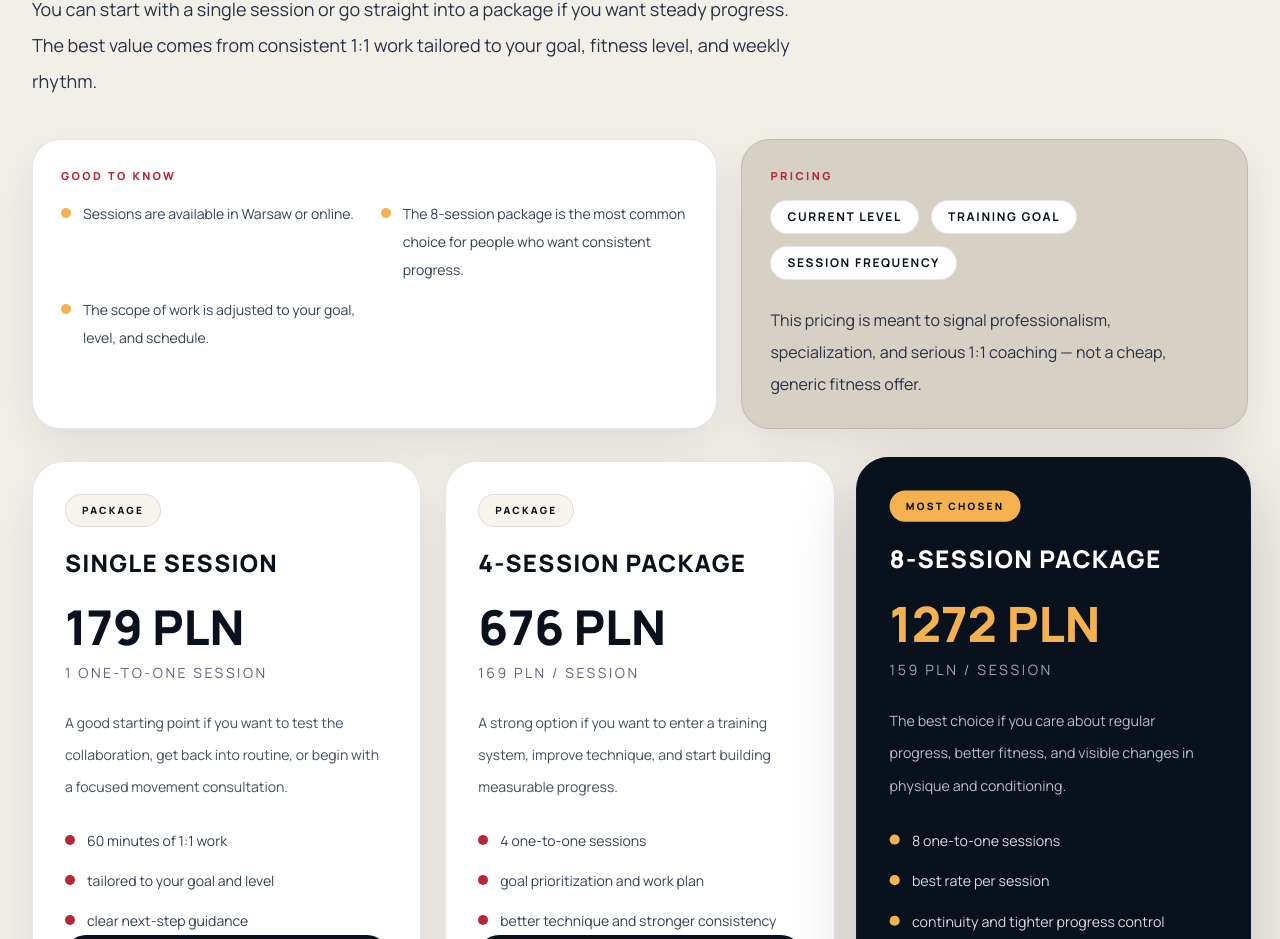
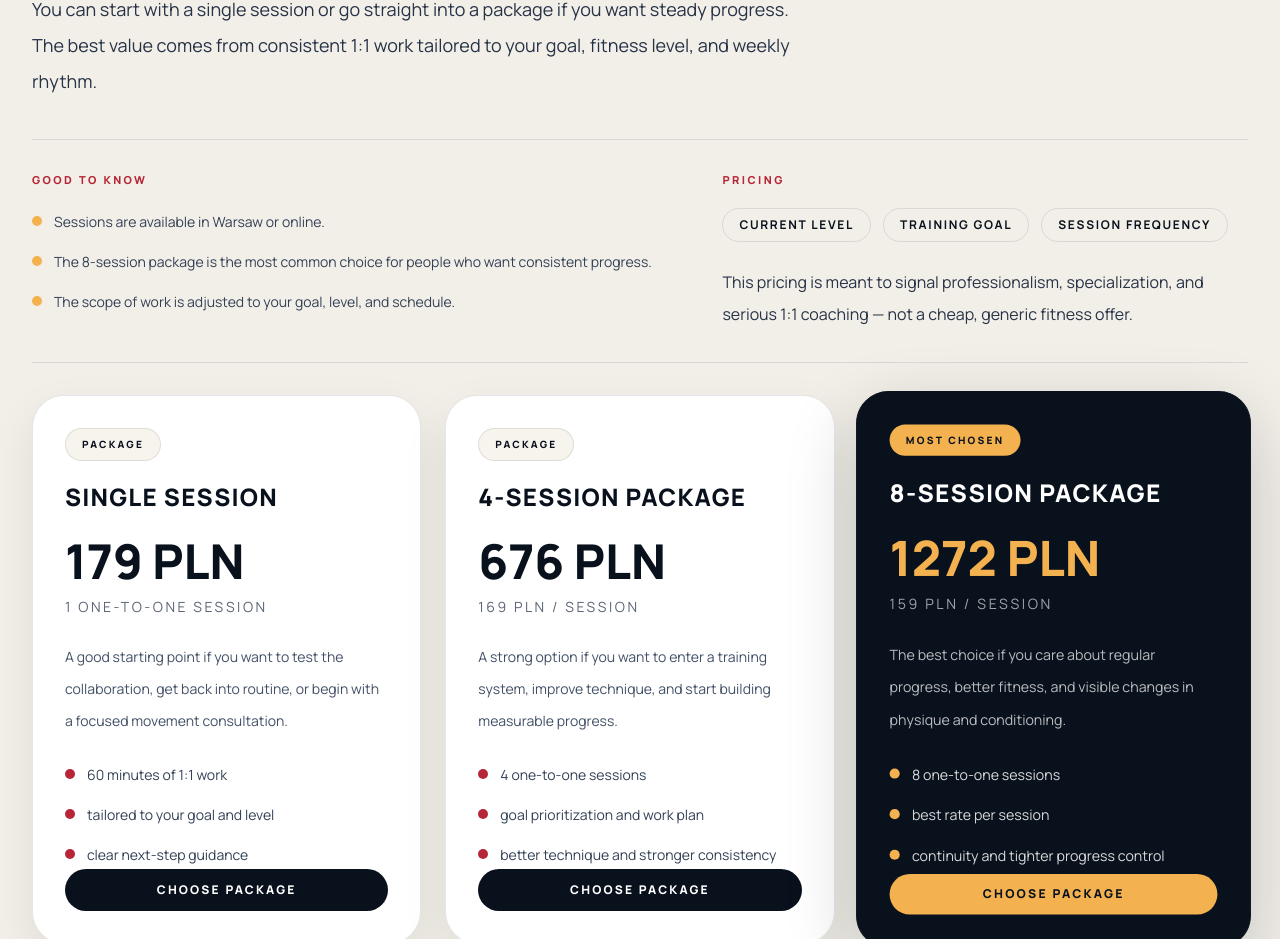
Before and after one commit to zombinator1/ZombiStackPortfolio, a Next.js app: page /demos/personal-trainer/en in a window 1280 px wide. Shown: the part 3650-4589 px from the top of the page. Built offline with nearby package versions, Linux system fonts and the light colour scheme; no server answers.

Commit message:
refactor: simplify pricing info layout

```diff
--- a/src/app/demos/personal-trainer/[lang]/page.tsx
+++ b/src/app/demos/personal-trainer/[lang]/page.tsx
@@ -324,10 +324,10 @@ function PricingSection({ dict }: { dict: Dict }) {
           <p className="mt-6 max-w-3xl text-lg leading-9 text-[#263246]">{dict.pricing.body}</p>
         </div>
 
-        <div className="mt-10 grid gap-6 lg:grid-cols-[1.15fr_0.85fr]">
-          <div className="rounded-[1.75rem] border border-[#09111d]/10 bg-white p-6 shadow-[0_18px_45px_rgba(9,17,29,0.08)] lg:p-7">
+        <div className="mt-10 grid gap-8 border-y border-[#09111d]/10 py-8 lg:grid-cols-[1.1fr_0.9fr] lg:gap-12">
+          <div>
             <p className="text-[11px] font-extrabold uppercase tracking-[0.22em] text-[#b62636]">{dict.pricing.notesLabel}</p>
-            <ul className="mt-4 grid gap-3 md:grid-cols-2">
+            <ul className="mt-5 space-y-3">
               {dict.pricing.notes.map((item) => (
                 <li key={item} className="flex items-start gap-3 text-sm leading-7 text-[#334155]">
                   <span className="mt-2 h-2.5 w-2.5 shrink-0 rounded-full bg-[#f3b24f]" />
@@ -337,16 +337,16 @@ function PricingSection({ dict }: { dict: Dict }) {
             </ul>
           </div>
 
-          <div className="rounded-[1.8rem] border border-[#09111d]/10 bg-[#d7d0c4] p-6 shadow-[0_16px_40px_rgba(9,17,29,0.08)] lg:p-7">
+          <div>
             <p className="text-[11px] font-extrabold uppercase tracking-[0.22em] text-[#b62636]">{dict.pricing.label}</p>
-            <div className="mt-4 flex flex-wrap gap-3">
+            <div className="mt-5 flex flex-wrap gap-3">
               {dict.pricing.factors.map((item) => (
-                <span key={item} className="rounded-full border border-[#09111d]/10 bg-white px-4 py-2 text-xs font-bold uppercase tracking-[0.14em] text-[#09111d]">
+                <span key={item} className="rounded-full border border-[#09111d]/10 px-4 py-2 text-xs font-bold uppercase tracking-[0.14em] text-[#09111d]">
                   {item}
                 </span>
               ))}
             </div>
-            <p className="mt-6 text-base leading-8 text-[#263246]">{dict.pricing.positioning}</p>
+            <p className="mt-6 max-w-xl text-base leading-8 text-[#263246]">{dict.pricing.positioning}</p>
           </div>
         </div>
 
```
